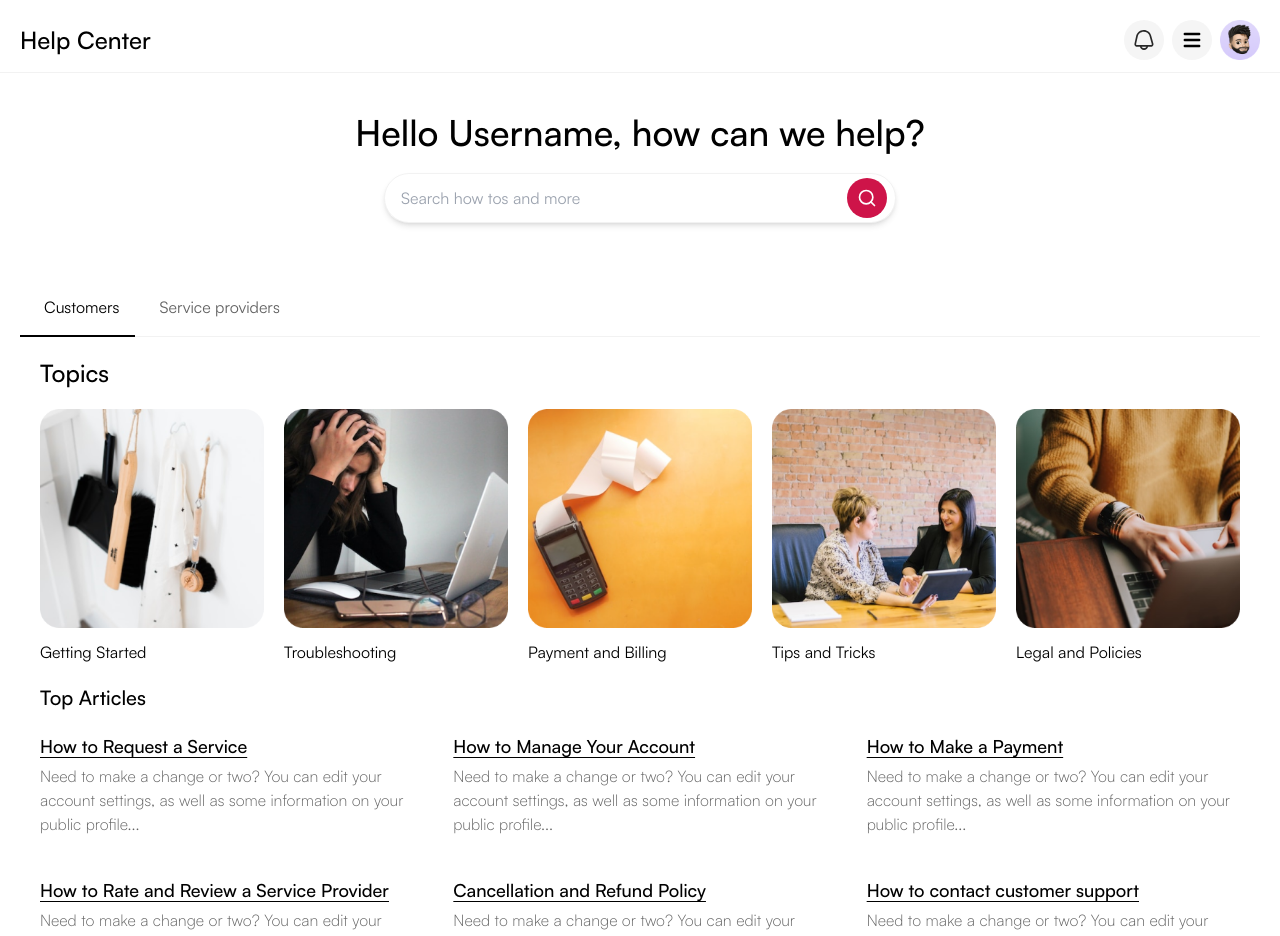
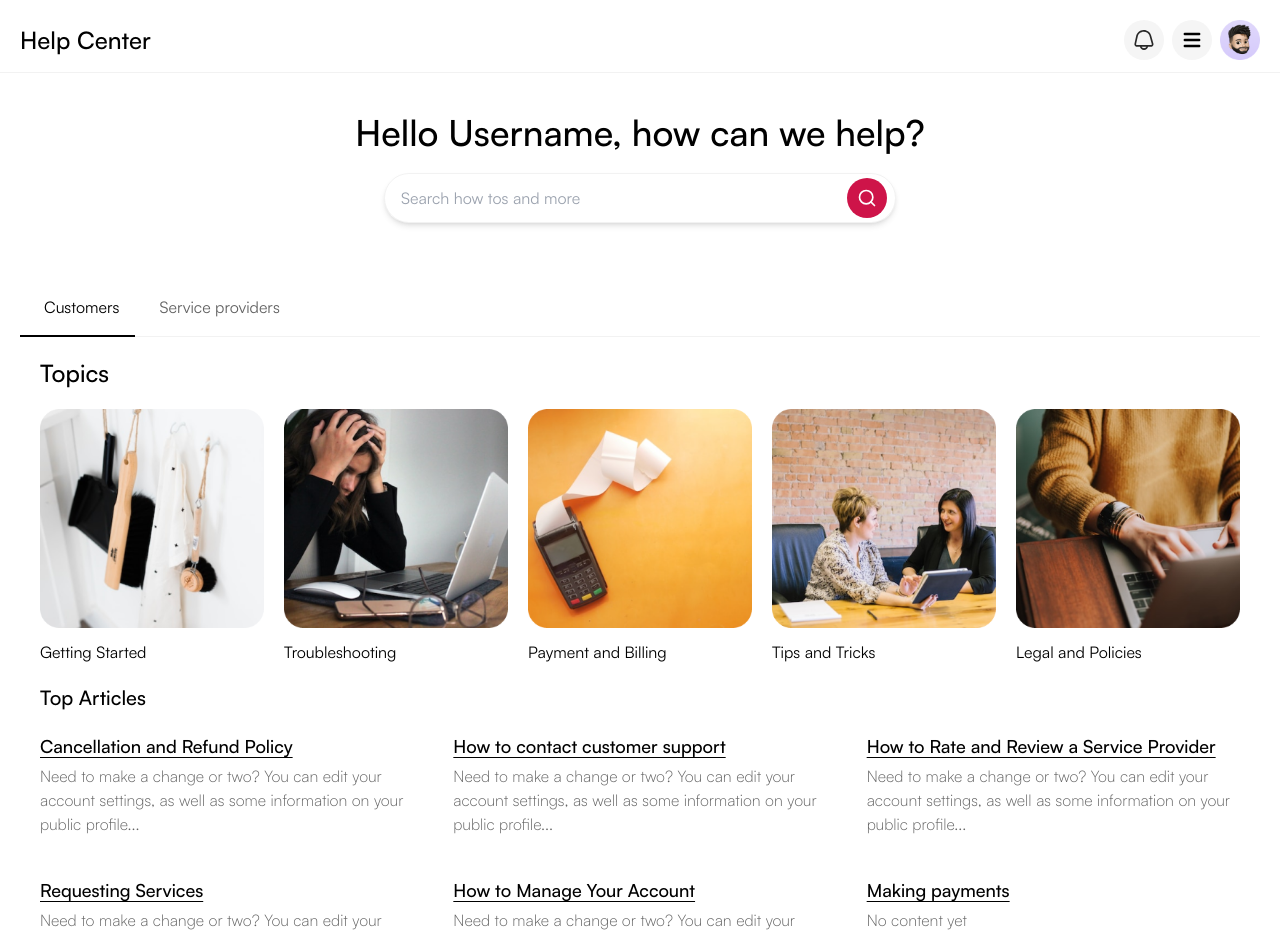
Before and after one commit to Handys-Inc/mvp-frontend, a React (Create React App) app: page /help in a window 1280 px wide. Shown: the top 936 px of the page. Built offline with nearby package versions, Linux system fonts and the light colour scheme.

Commit message:
big fixes and clean up for customer articles

```diff
--- a/src/help/article/Article.js
+++ b/src/help/article/Article.js
@@ -9,6 +9,11 @@ import GetInTouch from "./GetInTouch";
 import Border from "../../components/Border/Border";
 
 function Article() {
+  // scroll to top
+  React.useEffect(() => {
+    window.scrollTo(0, 0);
+  }, []);
+
   const data = useOutletContext();
 
   const { slug } = useParams();
@@ -21,7 +26,7 @@ function Article() {
   useEffect(() => {
     setSelectArticle(data.filter((article) => article.slug === slug));
     setChange(!change);
-  }, []);
+  }, [slug]);
 
   useEffect(() => {
     if (selectArticle) {
--- a/src/help/customer/Customer.js
+++ b/src/help/customer/Customer.js
@@ -14,7 +14,7 @@ function Customer() {
       <div className="grid grid-cols-5 gap-5 w-full">
         {topics.map((topic) => {
           return (
-            <NavLink to={`customer/${topic.slug}`}>
+            <NavLink to={`customer/${topic.area}`}>
               <div key={topic.id}>
                 <img
                   className="object-cover"
--- a/src/help/data/articles.js
+++ b/src/help/data/articles.js
@@ -1,50 +1,5 @@
 export const articles = [
   // TOP ARTICLES FOR CUSTOMER
-  {
-    id: 45,
-    top: true,
-    category: "customer",
-    title: "How to Request a Service",
-    area: "getting-started",
-    slug: "how-to-request-a-service",
-    subcategory: "request",
-    shortDesc:
-      "Need to make a change or two? You can edit your account settings, as well as some information on your public profile...",
-    content: <div>No content for this article yet</div>,
-  },
-  {
-    id: 46,
-    top: true,
-    category: "customer",
-    title: "How to Manage Your Account",
-    slug: "how-to-manage-your-account",
-    subcategory: "request",
-    shortDesc:
-      "Need to make a change or two? You can edit your account settings, as well as some information on your public profile...",
-    content: null,
-  },
-  {
-    id: 46,
-    top: true,
-    category: "customer",
-    title: "How to Make a Payment",
-    slug: "how-to-make-payment",
-    subcategory: "request",
-    shortDesc:
-      "Need to make a change or two? You can edit your account settings, as well as some information on your public profile...",
-    content: null,
-  },
-  {
-    id: 46,
-    top: true,
-    category: "customer",
-    title: "How to Rate and Review a Service Provider",
-    slug: "how-to-rate-and-review-a-service-provider",
-    subcategory: "request",
-    shortDesc:
-      "Need to make a change or two? You can edit your account settings, as well as some information on your public profile...",
-    content: null,
-  },
 
   {
     id: 96,
@@ -52,12 +7,12 @@ export const articles = [
     category: "customer",
     title: "Cancellation and Refund Policy",
     slug: "cancellation-and-refund-policy",
-    subcategory: "request",
+    area: "payments and billing",
     shortDesc:
       "Need to make a change or two? You can edit your account settings, as well as some information on your public profile...",
     content: null,
   },
-  // TROUBLE SHOOTINGS
+  // TROUBLESHOOTING
   {
     id: 56,
     top: true,
@@ -117,6 +72,168 @@ export const articles = [
     content: <div>No content written for this article yet</div>,
   },
 
+  // GETTING STARTED
+  {
+    id: 46,
+    top: true,
+    category: "customer",
+    title: "How to Rate and Review a Service Provider",
+    slug: "how-to-rate-and-review-a-service-provider",
+    area: "getting started",
+    shortDesc:
+      "Need to make a change or two? You can edit your account settings, as well as some information on your public profile...",
+    content: null,
+  },
+  {
+    id: 45,
+    top: true,
+    category: "customer",
+    title: "Requesting Services",
+    area: "getting started",
+    slug: "how-to-request-a-service",
+
+    shortDesc:
+      "Need to make a change or two? You can edit your account settings, as well as some information on your public profile...",
+    content: <div>No content for this article yet</div>,
+  },
+  {
+    id: 445,
+    top: false,
+    category: "customer",
+    title: "Profile",
+    area: "getting started",
+    slug: "profile",
+    shortDesc: "No content yet",
+    content: <div>No content for this article yet</div>,
+  },
+  {
+    id: 445,
+    top: false,
+    category: "customer",
+    title: "Making payments on the web app",
+    area: "getting started",
+    slug: "making-payments-on-the-web-app",
+    shortDesc: "No content yet",
+    content: <div>No content for this article yet</div>,
+  },
+  {
+    id: 46,
+    top: true,
+    category: "customer",
+    title: "How to Manage Your Account",
+    slug: "how-to-manage-your-account",
+    area: "getting started",
+    shortDesc:
+      "Need to make a change or two? You can edit your account settings, as well as some information on your public profile...",
+    content: null,
+  },
+
+  // Payments and billing
+  {
+    id: 4145,
+    top: true,
+    category: "customer",
+    title: "Making payments",
+    area: "payments and billing",
+    slug: "making-payments",
+    shortDesc: "No content yet",
+    content: <div>No content for this article yet</div>,
+  },
+  {
+    id: 41495,
+    top: false,
+    category: "customer",
+    title: "Viewing receipts",
+    area: "payments and billing",
+    slug: "viewing-receipts",
+    shortDesc: "No content yet",
+    content: <div>No content for this article yet</div>,
+  },
+  {
+    id: 41495,
+    top: false,
+    category: "customer",
+    title: "Understanding billing and payments",
+    area: "payments and billing",
+    slug: "understanding-billing-and-payments",
+    shortDesc: "No content yet",
+    content: <div>No content for this article yet</div>,
+  },
+
+  // TIPS AND TRICKS
+  {
+    id: 893,
+    top: false,
+    category: "customer",
+    title: "How to find the best tradespeople",
+    area: "tips and tricks",
+    slug: "find-the-best-tradespeople",
+    shortDesc: "No content yet",
+    content: <div>No content for this article yet</div>,
+  },
+  {
+    id: 8953,
+    top: false,
+    category: "customer",
+    title: "How to get the best deal",
+    area: "tips and tricks",
+    slug: "get-the-best-deal",
+    shortDesc: "No content yet",
+    content: <div>No content for this article yet</div>,
+  },
+  {
+    id: 893,
+    top: false,
+    category: "customer",
+    title: "How to schedule services at the best time",
+    area: "tips and tricks",
+    slug: "schedule-services-at-the-best-time",
+    shortDesc: "No content yet",
+    content: <div>No content for this article yet</div>,
+  },
+
+  // LEGAL AND POLICIES
+  {
+    id: 273,
+    top: false,
+    category: "customer",
+    title: "Terms of service",
+    area: "legal and policies",
+    slug: "terms-of-service",
+    shortDesc: "No content yet",
+    content: <div>No content for this article yet</div>,
+  },
+  {
+    id: 27763,
+    top: false,
+    category: "customer",
+    title: "Privacy policy",
+    area: "legal and policies",
+    slug: "privacy-policy",
+    shortDesc: "No content yet",
+    content: <div>No content for this article yet</div>,
+  },
+  {
+    id: 2394,
+    top: false,
+    category: "customer",
+    title: "Refund policy",
+    area: "legal and policies",
+    slug: "refund-policy",
+    shortDesc: "No content yet",
+    content: <div>No content for this article yet</div>,
+  },
+  {
+    id: 2703,
+    top: false,
+    category: "customer",
+    title: "How to report any violations",
+    area: "legal and policies",
+    slug: "report-violations",
+    shortDesc: "No content yet",
+    content: <div>No content for this article yet</div>,
+  },
+
   // TOP ARTICLES FOR PROVIDER
 
   // ARTICLES FOR PROVIDER
--- a/src/help/data/topics.js
+++ b/src/help/data/topics.js
@@ -6,9 +6,39 @@ import payment from "../assets/images/payment.png";
 import tips from "../assets/images/tips.png";
 
 export const topics = [
-  { id: 1, image: getting, slug: "getting-started", title: "Getting Started" },
-  { id: 2, image: trouble, slug: "troubleshooting", title: "Troubleshooting" },
-  { id: 3, image: payment, slug: "payments-and-billing", title: "Payment and Billing" },
-  { id: 4, image: tips, slug: "tips-and-tricks", title: "Tips and Tricks" },
-  { id: 5, image: legal, slug: "legal-and-policies", title: "Legal and Policies" },
+  {
+    id: 1,
+    image: getting,
+    area: "getting started",
+    slug: "getting-started",
+    title: "Getting Started",
+  },
+  {
+    id: 2,
+    image: trouble,
+    area: "troubleshooting",
+    slug: "troubleshooting",
+    title: "Troubleshooting",
+  },
+  {
+    id: 3,
+    image: payment,
+    area: "payments and billing",
+    slug: "payments-and-billing",
+    title: "Payment and Billing",
+  },
+  {
+    id: 4,
+    image: tips,
+    area: "tips and tricks",
+    slug: "tips-and-tricks",
+    title: "Tips and Tricks",
+  },
+  {
+    id: 5,
+    image: legal,
+    area: "legal and policies",
+    slug: "legal-and-policies",
+    title: "Legal and Policies",
+  },
 ];
```
Also changed, not shown: src/help/customer/CustomerCategory.js (+0 -23 lines).
